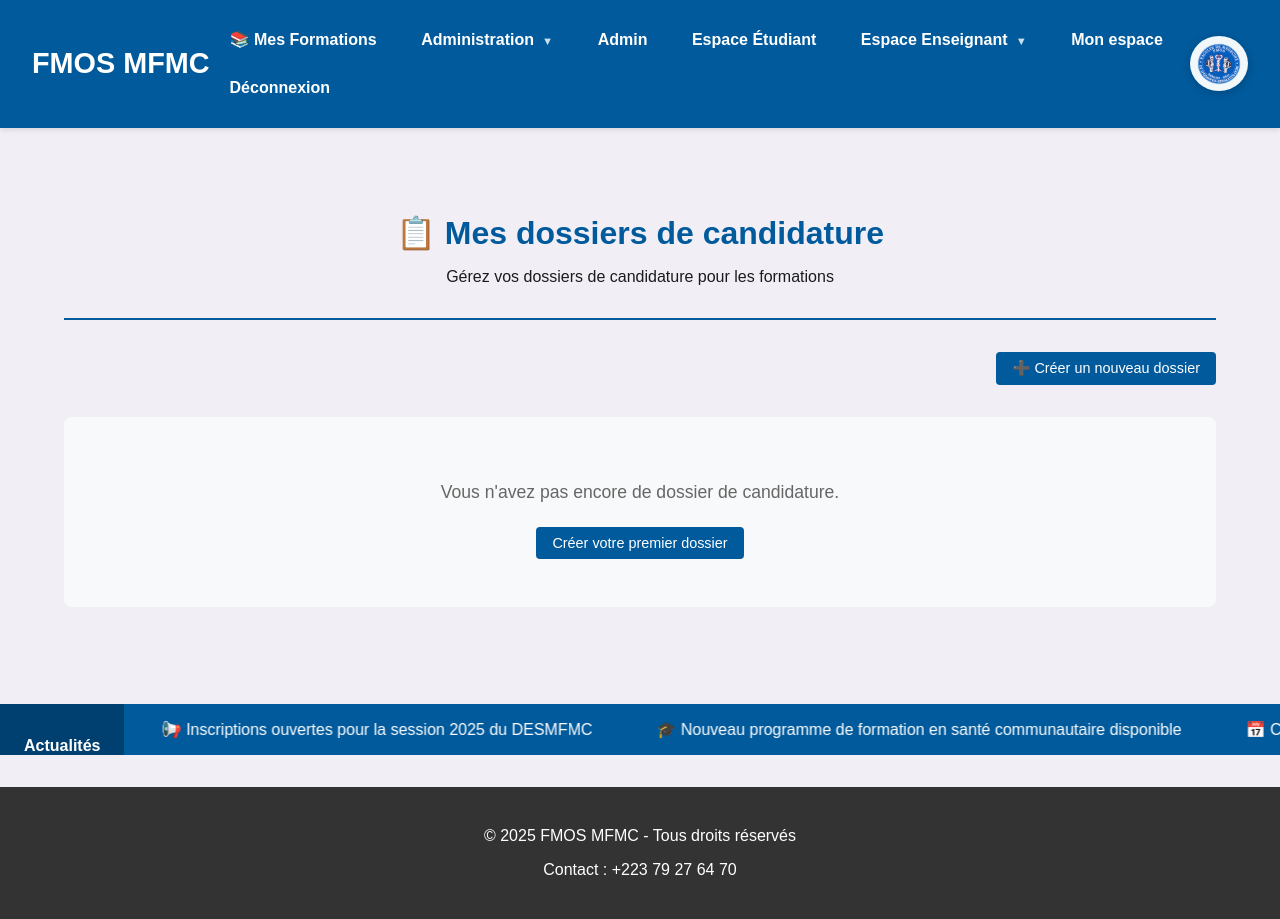
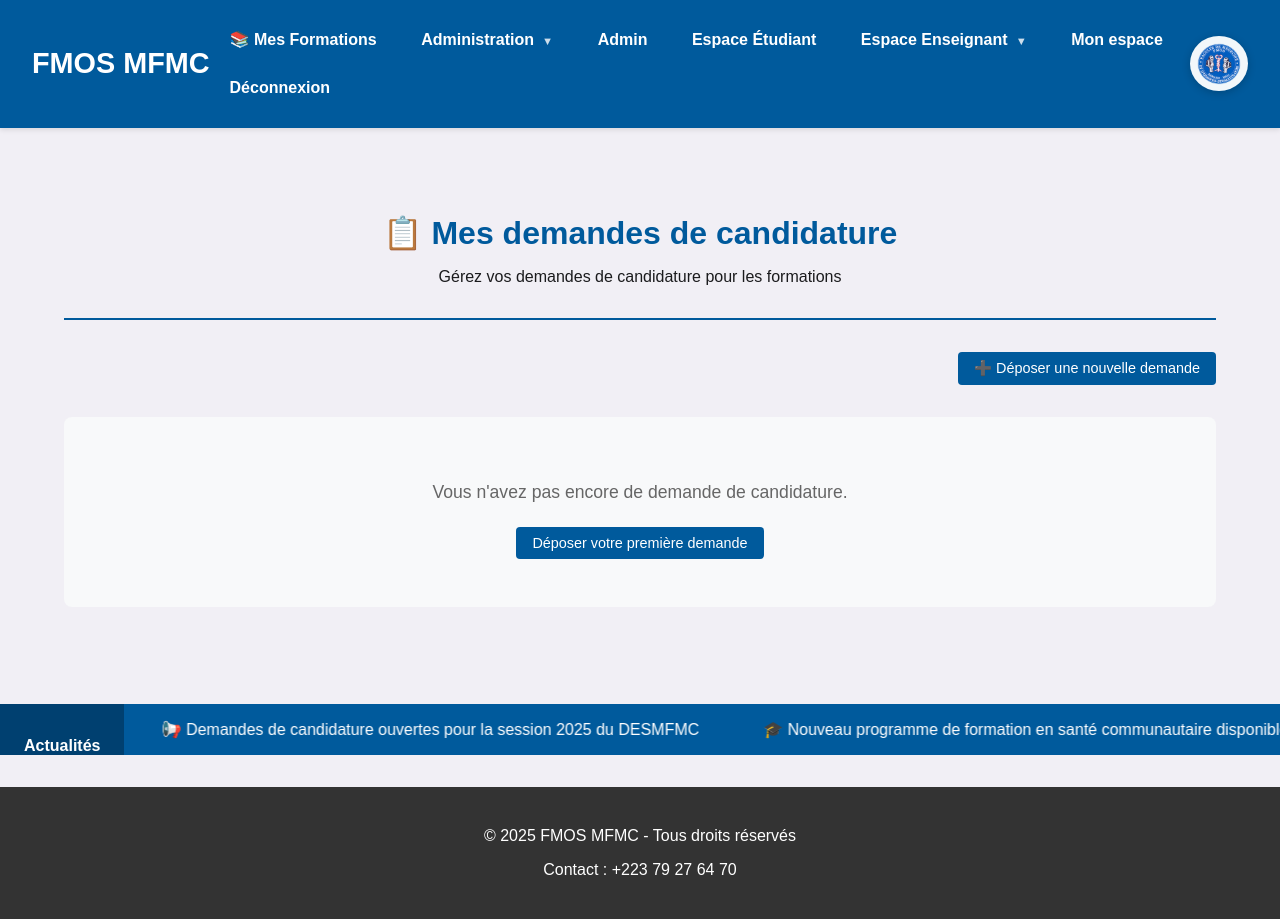
Before and after one commit to baigho2-hue/fmos-mfmc, a Django app: page /admissions/mes-dossiers/ in a window 1280 px wide. Shown: the part 180-1099 px from the top of the page. Run offline with Django 5.2, Linux system fonts and the light colour scheme; the visitor is signed in with stand-in values (Sample User, id 1); data comes from the database, SQL or seed files in the repository; data that the repository does not hold is empty.

Commit message:
Renommage interface candidats en 'demande de candidature'

```diff
--- a/apps/admissions/views.py
+++ b/apps/admissions/views.py
@@ -1,5 +1,5 @@
 """
-Vues pour la gestion des admissions et inscriptions
+Vues pour la gestion des admissions et demandes de candidature
 """
 import csv
 from django.shortcuts import render, redirect, get_object_or_404
@@ -64,7 +64,7 @@ def creer_dossier(request):
 
                 messages.success(
                     request,
-                    f"Dossier créé avec succès. Référence: {reference}"
+                    f"Demande déposée avec succès. Référence : {reference}"
                 )
                 return redirect('admissions:voir_dossier', dossier_id=dossier.id)
     else:
@@ -293,7 +293,7 @@ def mes_dossiers(request):
 
 @login_required
 def inscription(request, dossier_id):
-    """Vue pour gérer l'inscription après admission (uniquement 1ère année pour DESMFMC)."""
+    """Vue pour suivre la demande après admission (uniquement 1ère année pour DESMFMC)."""
     dossier = get_object_or_404(
         DossierCandidature,
         id=dossier_id,
@@ -302,7 +302,7 @@ def inscription(request, dossier_id):
 
     # Pour DESMFMC, l'inscription n'est valable que pour la 1ère année
     if dossier.est_desmfmc():
-        # Vérifier si l'étudiant est déjà inscrit et dans quelle année
+        # Vérifier si l'étudiant a déjà une demande finalisée et dans quelle année
         inscription_existante = Inscription.objects.filter(
             dossier=dossier
         ).first()
@@ -317,7 +317,7 @@ def inscription(request, dossier_id):
             if resultat_actuel and resultat_actuel.annee > 1:
                 messages.info(
                     request,
-                    f"Vous êtes déjà inscrit en DESMFMC. Pour l'année {resultat_actuel.annee}, "
+                    f"Votre demande pour le DESMFMC est déjà validée. Pour l'année {resultat_actuel.annee}, "
                     f"veuillez utiliser le système de paiements annuels."
                 )
                 return redirect('admissions:paiements_annee_des')
@@ -328,7 +328,7 @@ def inscription(request, dossier_id):
         if decision.decision != 'admis':
             messages.warning(
                 request,
-                "Vous devez être admis pour accéder à l'inscription."
+                "Vous devez être admis pour suivre cette demande."
             )
             return redirect('admissions:voir_dossier', dossier_id=dossier_id)
     except DecisionAdmission.DoesNotExist:
@@ -367,13 +367,13 @@ def inscription(request, dossier_id):
                 )
                 return redirect('admissions:inscription', dossier_id=dossier_id)
         else:
-            # Formulaire d'inscription standard
+            # Formulaire de suivi standard
             form_inscription = InscriptionForm(request.POST, instance=inscription_obj)
             form_paiement = InscriptionPaiementForm(instance=inscription_obj)
 
             if form_inscription.is_valid():
                 form_inscription.save()
-                messages.success(request, "Inscription mise à jour.")
+                messages.success(request, "Demande mise à jour.")
                 return redirect('admissions:inscription', dossier_id=dossier_id)
     else:
         form_inscription = InscriptionForm(instance=inscription_obj)
@@ -665,7 +665,7 @@ def _export_dossiers_csv(dossiers_queryset, formation):
     response['Content-Disposition'] = f'attachment; filename="{filename}"'
 
     writer = csv.writer(response)
-    writer.writerow(['Référence', 'Candidat', 'Email', 'Date dépôt', 'Statut', 'Complet', 'Décision', 'Inscription'])
+    writer.writerow(['Référence', 'Candidat', 'Email', 'Date dépôt', 'Statut', 'Complet', 'Décision', 'Suivi administratif (DES)'])
 
     for dossier in dossiers_queryset:
         decision = getattr(dossier, 'decision_admission', None)
--- a/core/templates/admissions/mes_dossiers.html
+++ b/core/templates/admissions/mes_dossiers.html
@@ -1,18 +1,18 @@
 {% extends "base.html" %}
 {% load static %}
 
-{% block title %}Mes dossiers de candidature - FMOS MFMC{% endblock %}
+{% block title %}Mes demandes de candidature - FMOS MFMC{% endblock %}
 
 {% block content %}
 <div class="admissions-container">
     <div class="page-header">
-        <h1>📋 Mes dossiers de candidature</h1>
-        <p>Gérez vos dossiers de candidature pour les formations</p>
+        <h1>📋 Mes demandes de candidature</h1>
+        <p>Gérez vos demandes de candidature pour les formations</p>
     </div>
 
     <div class="actions-bar">
         <a href="{% url 'admissions:creer_dossier' %}" class="btn btn-primary">
-            ➕ Créer un nouveau dossier
+            ➕ Déposer une nouvelle demande
         </a>
     </div>
 
@@ -53,7 +53,7 @@
                 {% if dossier.decision_admission %}
                     {% if dossier.decision_admission.decision == 'admis' %}
                     <a href="{% url 'admissions:inscription' dossier.id %}" class="btn btn-sm btn-success">
-                        ✅ Inscription
+                        ✅ Suivre la demande (DES)
                     </a>
                     {% endif %}
                 {% endif %}
@@ -63,9 +63,9 @@
     </div>
     {% else %}
     <div class="no-dossiers">
-        <p>Vous n'avez pas encore de dossier de candidature.</p>
+        <p>Vous n'avez pas encore de demande de candidature.</p>
         <a href="{% url 'admissions:creer_dossier' %}" class="btn btn-primary">
-            Créer votre premier dossier
+            Déposer votre première demande
         </a>
     </div>
     {% endif %}
--- a/core/templates/admissions/paiements_annee_des.html
+++ b/core/templates/admissions/paiements_annee_des.html
@@ -7,17 +7,17 @@
 <div class="admissions-container">
     <div class="page-header">
         <h1>💳 Paiements annuels DESMFMC</h1>
-        <p>Gestion des frais d'inscription annuels pour les années 2, 3 et 4</p>
+        <p>Gestion des frais annuels pour les années 2, 3 et 4</p>
     </div>
 
     <div class="info-box">
         <h3>📋 Informations importantes</h3>
         <p>
-            Pour le DESMFMC, l'inscription se fait <strong>uniquement en première année</strong> après validation
+            Pour le DESMFMC, la demande administrative se fait <strong>uniquement en première année</strong> après validation
             du probatoire et de l'entretien. Pour les années suivantes (2, 3, 4), vous devez :
         </p>
         <ul>
-            <li>✅ Valider les frais d'inscription annuels</li>
+            <li>✅ Valider les frais annuels</li>
             <li>✅ Valider les épreuves écrites et pratiques de l'année précédente</li>
             <li>✅ Pour l'année 4 : valider le mémoire de fin de formation</li>
         </ul>
--- a/core/templates/admissions/validation_passage_annee.html
+++ b/core/templates/admissions/validation_passage_annee.html
@@ -108,7 +108,7 @@
 
     {% if paiement %}
     <div class="paiement-section">
-        <h2>Paiement des frais d'inscription</h2>
+        <h2>Paiement des frais annuels</h2>
         <div class="paiement-card">
             <div class="paiement-status">
                 <strong>Statut :</strong>
@@ -152,7 +152,7 @@
     </div>
     {% else %}
     <div class="paiement-section">
-        <h2>Paiement des frais d'inscription</h2>
+        <h2>Paiement des frais annuels</h2>
         <div class="alert alert-warning">
             <p>Aucun paiement déposé pour l'année {{ annee }}.</p>
             <a href="{% url 'admissions:creer_paiement_annee_des' annee %}" class="btn btn-primary">
--- a/core/templates/admissions/voir_dossier.html
+++ b/core/templates/admissions/voir_dossier.html
@@ -134,7 +134,7 @@
             {% if decision.decision == 'admis' %}
             <div class="decision-actions">
                 <a href="{% url 'admissions:inscription' dossier.id %}" class="btn btn-success">
-                    ✅ Procéder à l'inscription
+                    ✅ Suivre la demande (DES)
                 </a>
             </div>
             {% endif %}
@@ -144,7 +144,7 @@
 
     {% if inscription %}
     <div class="inscription-section">
-        <h2>📝 Inscription</h2>
+        <h2>📝 Suivi administratif (DES)</h2>
         <div class="inscription-card">
             <div class="inscription-status">
                 <strong>Statut :</strong>
@@ -154,7 +154,7 @@
             </div>
             <div class="inscription-actions">
                 <a href="{% url 'admissions:inscription' dossier.id %}" class="btn btn-primary">
-                    Voir les détails de l'inscription
+                    Voir les détails de la demande
                 </a>
             </div>
         </div>
--- a/core/templates/base.html
+++ b/core/templates/base.html
@@ -362,14 +362,14 @@
   <div class="news-ticker">
     <div class="news-ticker-label">Actualités</div>
     <div class="news-ticker-content">
-      <div class="news-item">📢 Inscriptions ouvertes pour la session 2025 du DESMFMC</div>
+      <div class="news-item">📢 Demandes de candidature ouvertes pour la session 2025 du DESMFMC</div>
       <div class="news-item">🎓 Nouveau programme de formation en santé communautaire disponible</div>
       <div class="news-item">📅 Conférence internationale sur la médecine de famille - 15 mars 2025</div>
       <div class="news-item">🏥 Ouverture de nouveaux CSCom-U dans les régions</div>
       <div class="news-item">📚 Nouveaux modules de formation en ligne disponibles</div>
       <div class="news-item">🔬 Projets de recherche en santé communautaire en cours</div>
       <div class="news-item">👨‍⚕️ Recrutement de nouveaux enseignants pour le programme MFMC</div>
-      <div class="news-item">💡 Atelier sur les innovations en médecine de famille - Inscriptions ouvertes</div>
+      <div class="news-item">💡 Atelier sur les innovations en médecine de famille - Demandes en cours</div>
     </div>
   </div>
   {% endblock %}
```
Also changed, not shown: core/templates/admissions/creer_paiement_annee_des.html (+4 -4 lines), core/templates/admissions/inscription.html (+9 -9 lines), core/templates/admissions/suivi_dossiers.html (+4 -4 lines).
